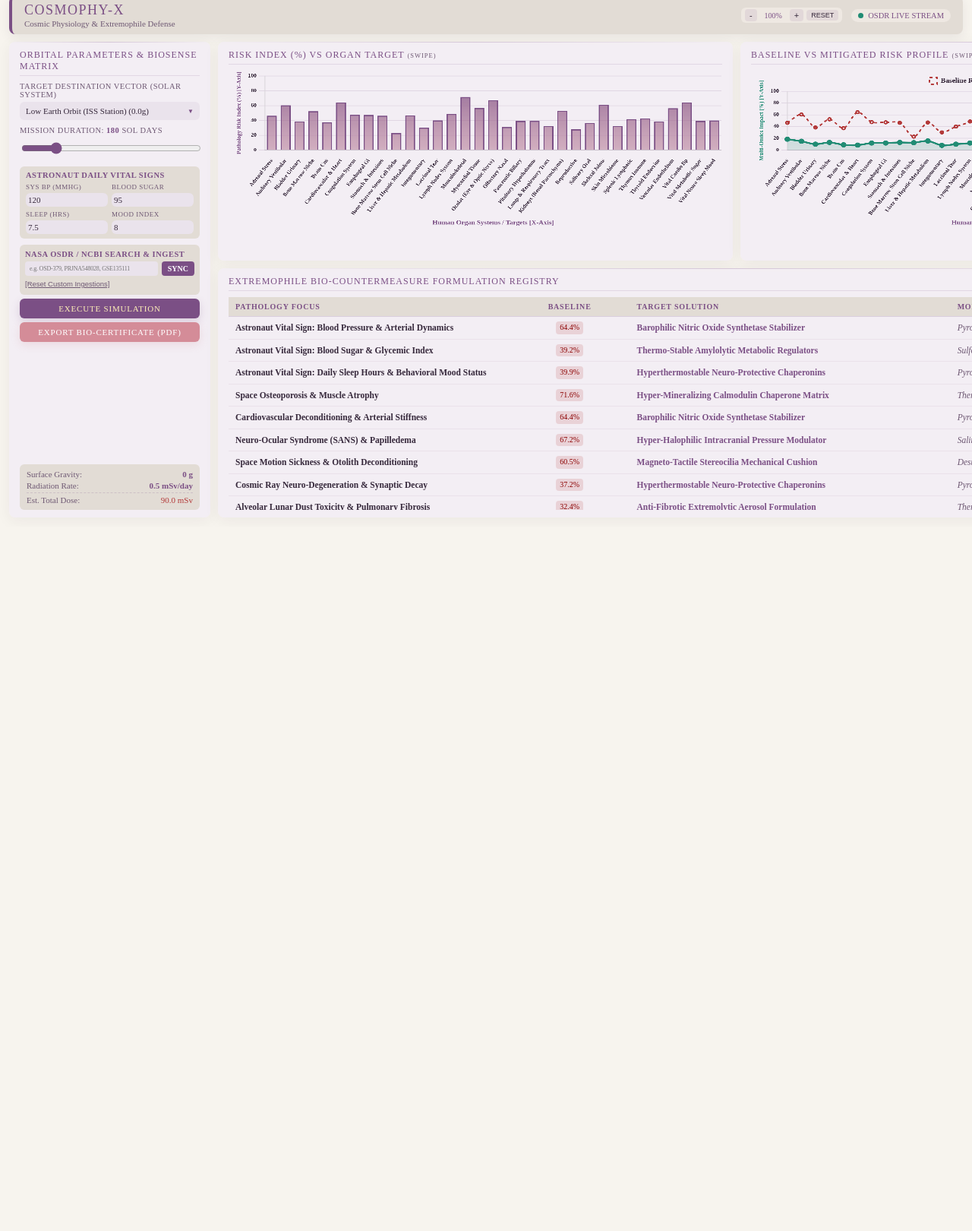
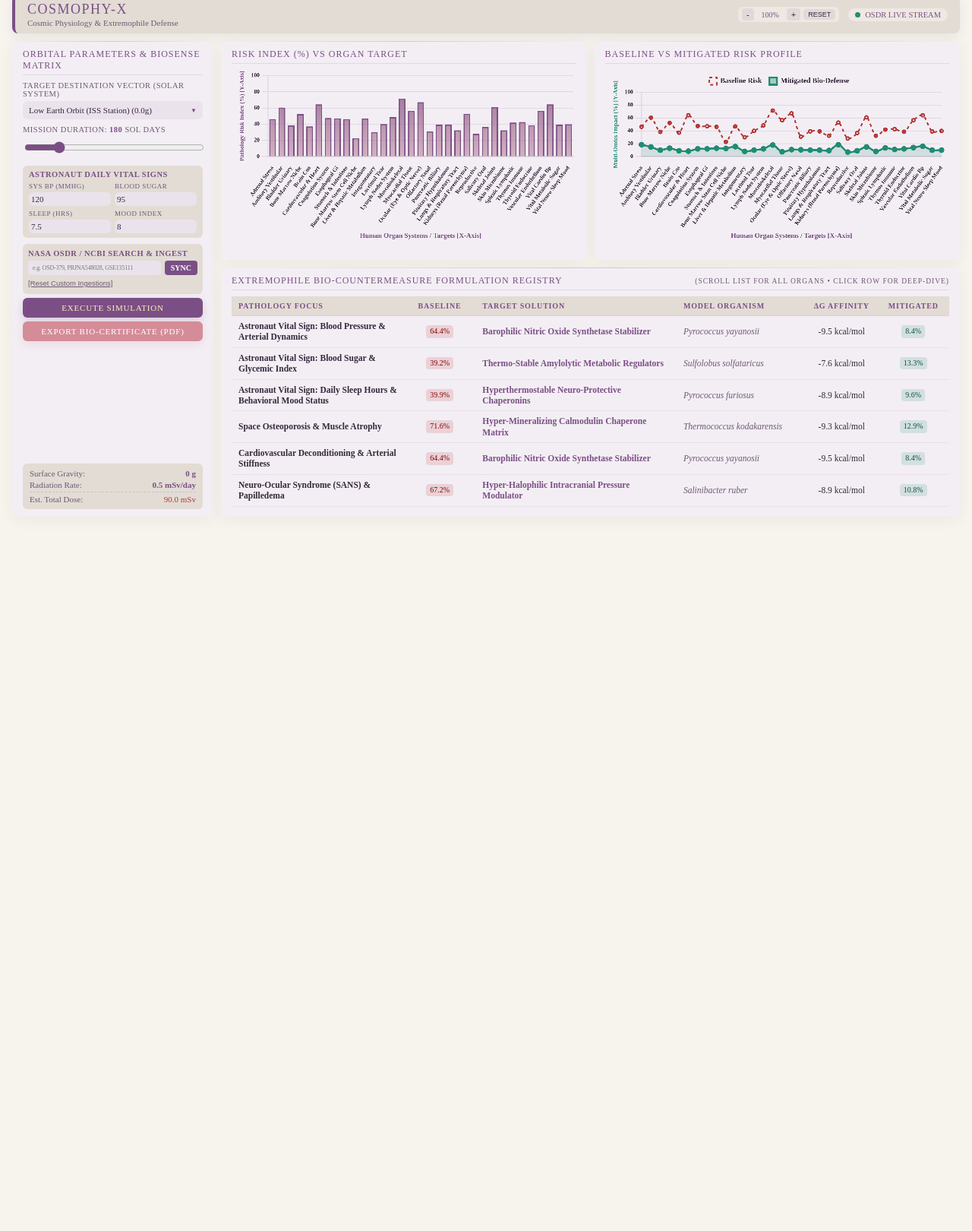
Before and after one commit to pritirooj-source/CHOSMOPHY-X, a Flask app: page / in a window 1280 px wide. Shown: the part 980-2600 px from the top of the page at 76% size. Run offline with Flask 3, Linux system fonts and the light colour scheme; some web fonts are replaced.

Commit message:
Update index.html

```diff
--- a/templates/index.html
+++ b/templates/index.html
@@ -23,14 +23,13 @@
 
         html, body {
             width: 100%;
-            max-width: 100%;
+            height: 100%;
             margin: 0;
             padding: 0;
             background: #f7f4ee !important;
             color: var(--text-main);
             font-family: 'Calisto MT', serif;
             font-weight: 400;
-            overflow-x: hidden;
             overflow-y: auto;
             -webkit-font-smoothing: antialiased;
             -moz-osx-font-smoothing: grayscale;
@@ -41,8 +40,8 @@
         }
 
         html::-webkit-scrollbar, body::-webkit-scrollbar {
-            width: 8px;
-            height: 8px;
+            width: 10px;
+            height: 10px;
         }
 
         html::-webkit-scrollbar-track, body::-webkit-scrollbar-track {
@@ -58,28 +57,23 @@
         /* Main Container for Single-Page Scroll Layout */
         .page-container {
             max-width: 1450px;
-            width: 100%;
             margin: 0 auto;
-            padding: 12px;
+            padding: 16px;
             display: flex;
             flex-direction: column;
             gap: 16px;
-            box-sizing: border-box;
-            overflow-x: hidden;
         }
 
         /* Top Banner with the Uploaded Image (Full High-Resolution Quality) */
         .hero-banner {
             background: #eae4de;
             border-radius: 12px;
-            padding: 10px;
+            padding: 12px;
             box-shadow: 0 6px 25px rgba(54, 40, 59, 0.08);
             display: flex;
             flex-direction: column;
             align-items: center;
             text-align: center;
-            width: 100%;
-            box-sizing: border-box;
         }
 
         .hero-img {
@@ -117,8 +111,6 @@
             flex-shrink: 0;
             position: relative;
             z-index: 2;
-            width: 100%;
-            box-sizing: border-box;
         }
 
         .header-title-box h1 {
@@ -206,8 +198,6 @@
             gap: 10px;
             position: relative;
             z-index: 2;
-            width: 100%;
-            box-sizing: border-box;
         }
 
         .panel {
@@ -220,8 +210,6 @@
             display: flex;
             flex-direction: column;
             min-height: 0;
-            width: 100%;
-            box-sizing: border-box;
         }
 
         .panel::before {
@@ -439,66 +427,33 @@
             display: grid;
             grid-template-rows: auto auto;
             gap: 10px;
-            width: 100%;
-            min-width: 0;
         }
 
         .charts-row {
             display: grid;
             grid-template-columns: 1fr 1fr;
             gap: 10px;
-            width: 100%;
         }
 
-        /* Scrollable container for each chart box individually */
         .chart-box {
             position: relative;
             height: 240px;
             width: 100%;
-            overflow-x: auto;
-            overflow-y: hidden;
-            scrollbar-width: thin;
-            scrollbar-color: rgba(123, 79, 133, 0.4) rgba(247, 244, 238, 0.2);
         }
 
-        .chart-box::-webkit-scrollbar {
-            height: 8px;
-        }
-
-        .chart-box::-webkit-scrollbar-track {
-            background: rgba(247, 244, 238, 0.4);
-            border-radius: 4px;
-        }
-
-        .chart-box::-webkit-scrollbar-thumb {
-            background: rgba(123, 79, 133, 0.4);
-            border-radius: 4px;
-        }
-
-        /* Forces internal canvas to expand so scrollbar activates on mobile */
-        .chart-box canvas {
-            min-width: 650px;
-            height: 220px !important;
-        }
-
-        /* Scrollable container for the table */
         .table-wrap {
             max-height: 280px;
-            width: 100%;
-            overflow-x: auto;
             overflow-y: auto;
             scrollbar-width: thin;
-            scrollbar-color: rgba(123, 79, 133, 0.4) rgba(247, 244, 238, 0.2);
+            scrollbar-color: rgba(123, 79, 133, 0.4) transparent;
         }
 
         .table-wrap::-webkit-scrollbar {
-            width: 8px;
-            height: 8px;
+            width: 6px;
         }
 
         .table-wrap::-webkit-scrollbar-track {
-            background: rgba(247, 244, 238, 0.4);
-            border-radius: 4px;
+            background: transparent;
         }
 
         .table-wrap::-webkit-scrollbar-thumb {
@@ -508,7 +463,7 @@
 
         table {
             width: 100%;
-            min-width: 750px;
+            table-layout: fixed;
             border-collapse: collapse;
             font-size: 12px;
         }
@@ -546,12 +501,12 @@
             height: auto;
         }
 
-        .col-focus { width: 28%; }
-        .col-base { width: 12%; text-align: center; }
-        .col-sol { width: 32%; }
-        .col-org { width: 16%; }
-        .col-dg { width: 6%; text-align: center; }
-        .col-mit { width: 6%; text-align: center; }
+        .col-focus { width: 24%; }
+        .col-base { width: 10%; text-align: center; }
+        .col-sol { width: 28%; }
+        .col-org { width: 18%; }
+        .col-dg { width: 10%; text-align: center; }
+        .col-mit { width: 10%; text-align: center; }
 
         tr:hover td { background: rgba(123, 79, 133, 0.06); }
 
@@ -752,7 +707,7 @@
                     <div class="charts-row">
                         <div class="panel">
                             <div class="panel-title">
-                                <span>Risk Index (%) vs Organ Target <span style="font-size: 8.5px; color: var(--text-dim); font-weight: normal;">(Swipe)</span></span>
+                                <span>Risk Index (%) vs Organ Target</span>
                             </div>
                             <div class="chart-box">
                                 <canvas id="riskChart"></canvas>
@@ -761,7 +716,7 @@
 
                         <div class="panel">
                             <div class="panel-title">
-                                <span>Baseline vs Mitigated Risk Profile <span style="font-size: 8.5px; color: var(--text-dim); font-weight: normal;">(Swipe)</span></span>
+                                <span>Baseline vs Mitigated Risk Profile</span>
                             </div>
                             <div class="chart-box">
                                 <canvas id="trendChart"></canvas>
@@ -770,7 +725,7 @@
                     </div>
 
                     <div class="panel" style="margin-bottom: 0;">
-                        <h2 class="panel-title">Extremophile Bio-Countermeasure Formulation Registry <span style="font-size: 9.5px; color: var(--text-dim);">(Scroll list • Click row for Deep-Dive)</span></h2>
+                        <h2 class="panel-title">Extremophile Bio-Countermeasure Formulation Registry <span style="font-size: 9.5px; color: var(--text-dim);">(Scroll list for all organs • Click row for Deep-Dive)</span></h2>
                         <div class="table-wrap">
                             <table>
                                 <thead>
```
